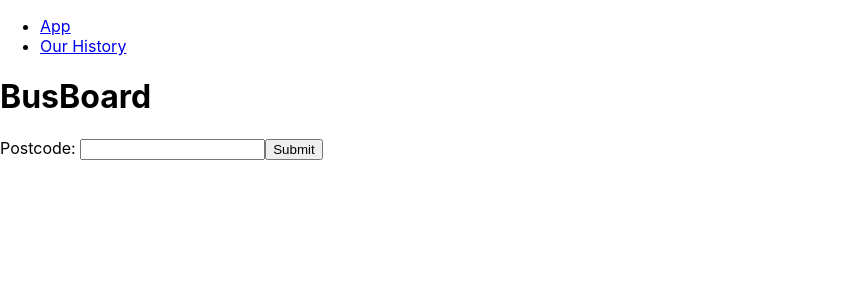
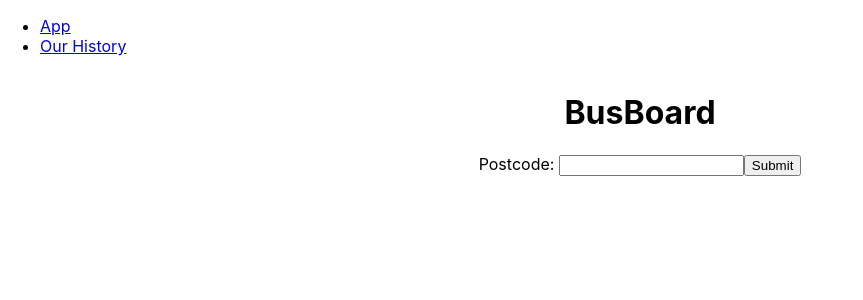
Before and after one commit to BenR211/bus-board, a React (Create React App) app: page / in a window 1280 px wide. Shown: the top 300 px of the page, without its empty margins (0-863 px from the left). Built offline with nearby package versions, Linux system fonts and the light colour scheme.

Commit message:
Content centered on board page.

```diff
--- a/src/App.tsx
+++ b/src/App.tsx
@@ -46,15 +46,16 @@ function App(): React.ReactElement {
 
 
     return ( <>
+      <div className="bus-board-page">
         <h1> BusBoard </h1>
         <form action="" onSubmit={formHandler}>
             <label htmlFor="postcodeInput"> Postcode: </label>
             <input type="text" id="postcodeInput" onChange={updatePostcode}/>
             <input type="submit" value="Submit"/>
         </form>
-        <ul></ul>
 
         <BuildBusList busStops={tableData} />
+      </div>
     </>);
 }
 
--- a/src/index.css
+++ b/src/index.css
@@ -10,6 +10,12 @@ body {
 code {
   font-family: source-code-pro, Menlo, Monaco, Consolas, 'Courier New',
     monospace;
+}
+
+.bus-board-page {
+  display: flex;
+  align-items: center;
+  flex-direction: column;
 }
 .buses-history-page {
   display: flex;
@@ -84,6 +90,8 @@ code {
   flex-direction: column;
   gap: 20px;
   width: fit-content;
+  align-items: center;
+  margin-right: 20px;
 }
 
 .bus-stop {
```
